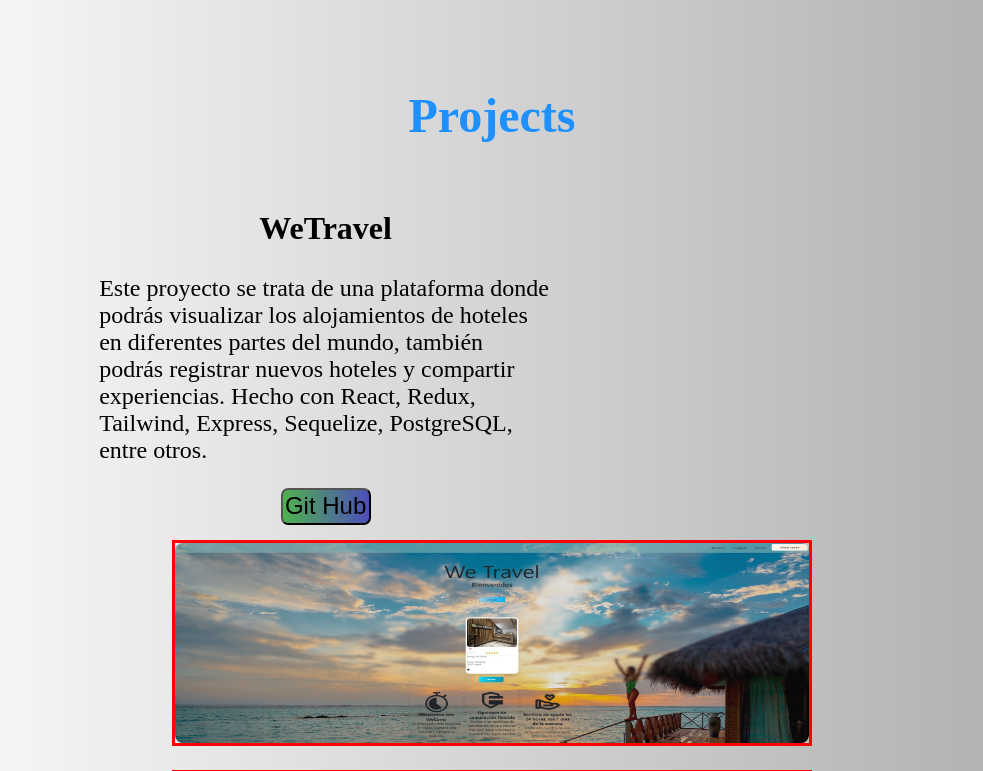
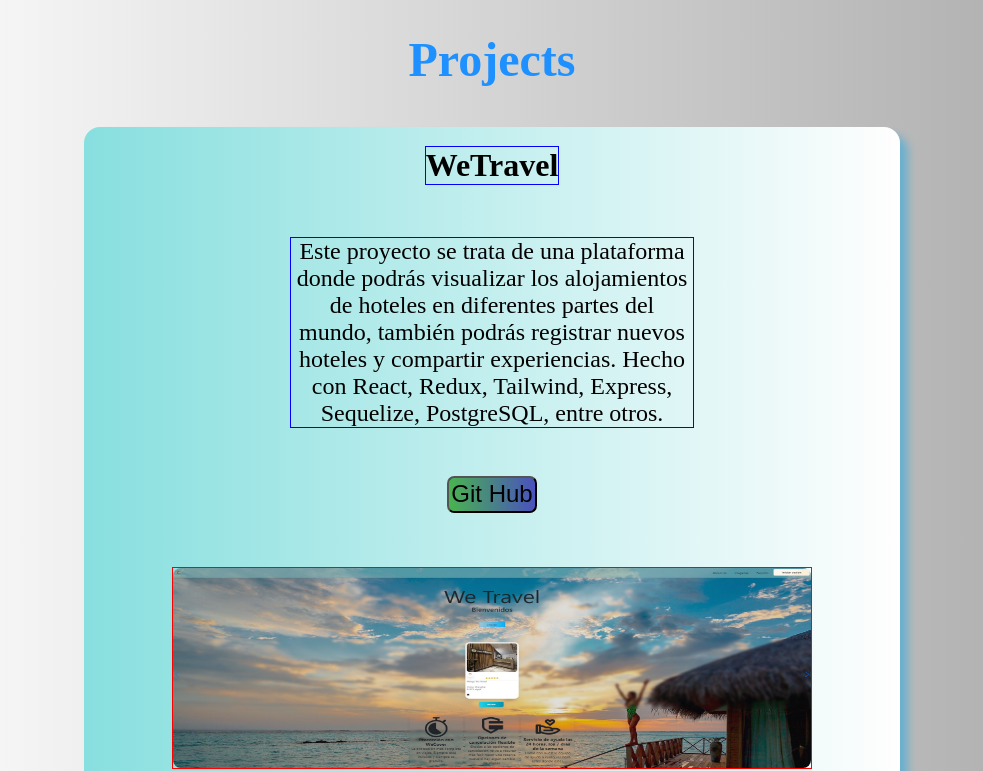
Before and after one commit to Cemb93/cemb-dev, a React (Create React App) app: page / in a window 1280 px wide. Shown: the part 2000-2771 px from the top of the page, without its empty margins (148-1131 px from the left). Built offline with nearby package versions, Linux system fonts and the light colour scheme.

Commit message:
demo project responsive mobil

```diff
--- a/src/styles/components/Projects/_ImgProject.scss
+++ b/src/styles/components/Projects/_ImgProject.scss
@@ -8,11 +8,13 @@
   justify-content: center;
   align-items: center;
   width: 30em;
+  // border: solid 1px red;
   &__description {
     display: flex;
     flex-direction: column;
     justify-content: center;
     align-items: center;
+    // border: solid 1px red;
     h2 {
       font-size: 2em;
       margin: 0.5em;
@@ -22,7 +24,9 @@
       justify-content: center;
       align-self: center;
       font-size: 1.5em;
-      margin: 0.5em;
+      // margin: 0.5em;
+      margin: 2em;
+      text-align: center;
     }
     button {
       background: linear-gradient(to left, rgba(39, 39, 175, 0.787), rgba(52, 169, 52, 0.849));
@@ -38,11 +42,30 @@
   }
 }
 
+//* ---------- TABLET 768PX ----------
+@media (min-width: 768px) {
+  .InfoProjects {
+    // border: solid 1px blue;
+    // padding: 1.5em 14.5em 0.5em;
+    &__description {
+      // border: solid 1px blue;
+      h2 {
+        border: solid 1px blue;
+        margin: 0.5em 0 0.5em;
+      }
+      p {
+        border: solid 1px blue;
+        margin: 1.5em;
+      }
+    }
+  }
+}
+
 /*//* --------- ImgProjects ---------- */
 //? IMAGEN RESPONSIVE
 .projects_img {
   // background-color: yellow;
-  border: solid 3px red;
+  border: solid 1px red;
   display: flex;
   justify-content: center;
   width: 50vw;//* View Width --> Da el 70% del ancho de la pantalla, sin importar la pantalla
@@ -50,7 +73,8 @@
   max-width: 1000px;//* Max tamañp de ancho
   min-width: 320px;//* Min tamaño de ancho
   // margin: 2.5em;
-  margin: 0 5.5em;
+  // margin: 0 5.5em;
+  margin: 1.5em 5.5em;
   img {
     // width: 100%;//* Este va a ser el 100% de los 75vw y estará entre "max-width" y "min-width"
     width: 120%;//* Este va a ser el 100% de los 75vw y estará entre "max-width" y "min-width"
--- a/src/styles/components/Projects/_Projects.scss
+++ b/src/styles/components/Projects/_Projects.scss
@@ -7,7 +7,9 @@
   justify-content: center;
   align-items: center;
   // padding: 1.5rem;
-  padding: 5em 14.5em;
+  // padding: 5em 14.5em;
+  padding: 2em 14.5em 0.5em;
+  // border: solid 1px red;
   h1 {
     font-size: 3em;
     margin: 0.5em;
@@ -16,6 +18,27 @@
   &__each {
     @include mixinfunc.flex-box(row);
     flex-wrap: wrap;
-    margin: 1.5em;
+    // margin: 1.5em;
+    margin: 1em 0 1.5em;
+    // padding: 0 -50em;
+    // border: solid 1px gray;
+    background: linear-gradient(to right, rgb(136, 223, 223), rgb(255, 254, 254));
+    gap: 15px;
+    text-align: center;
   }
 }
+
+//* ---------- TABLET 768PX ----------
+@media (min-width: 500px) {
+  .projects {
+    // border: solid 1px blue;
+    padding: 1.5em 14.5em 0.5em;
+    &__each {
+      // border: solid 1px blue;
+      text-align: center;
+      justify-content: center;
+      border-radius: 1em;
+      box-shadow: 0.5em 0.5em 0.5em 0 rgb(106, 176, 206);
+    }
+  }
+}
```
